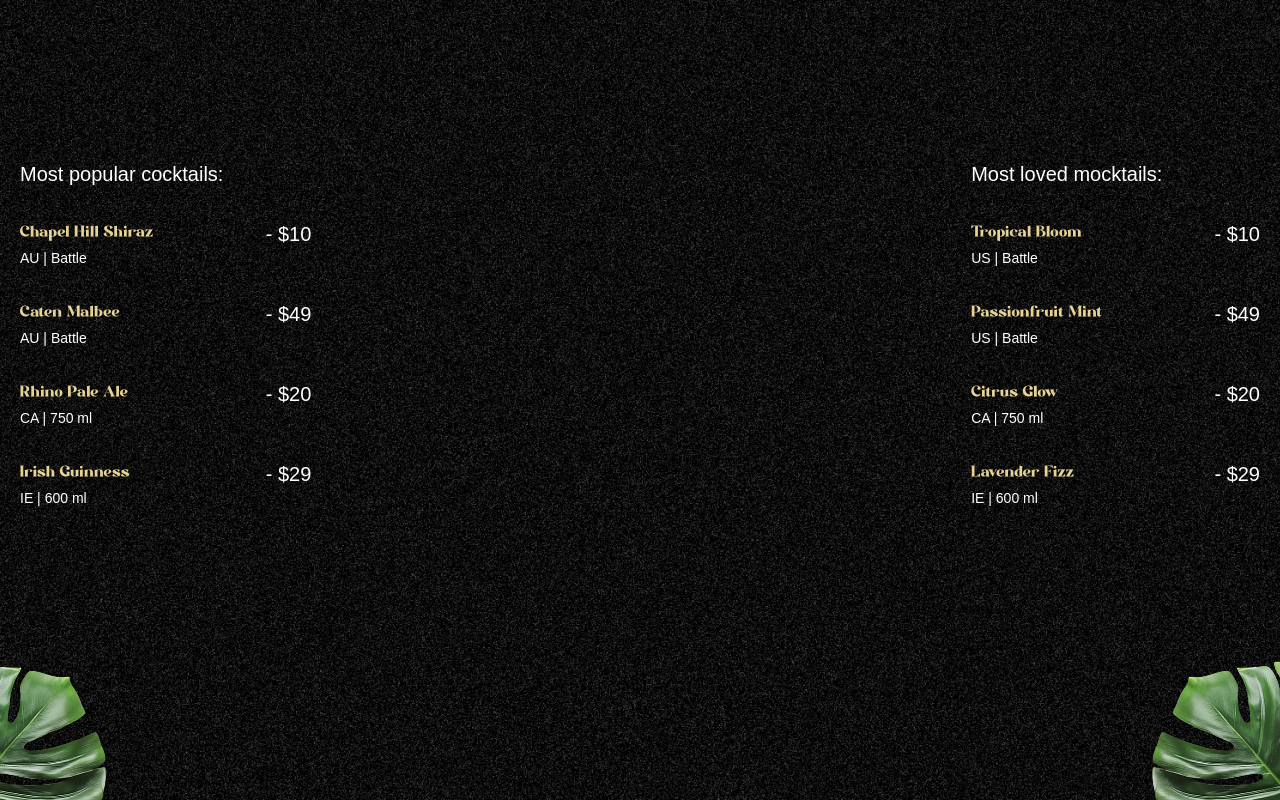
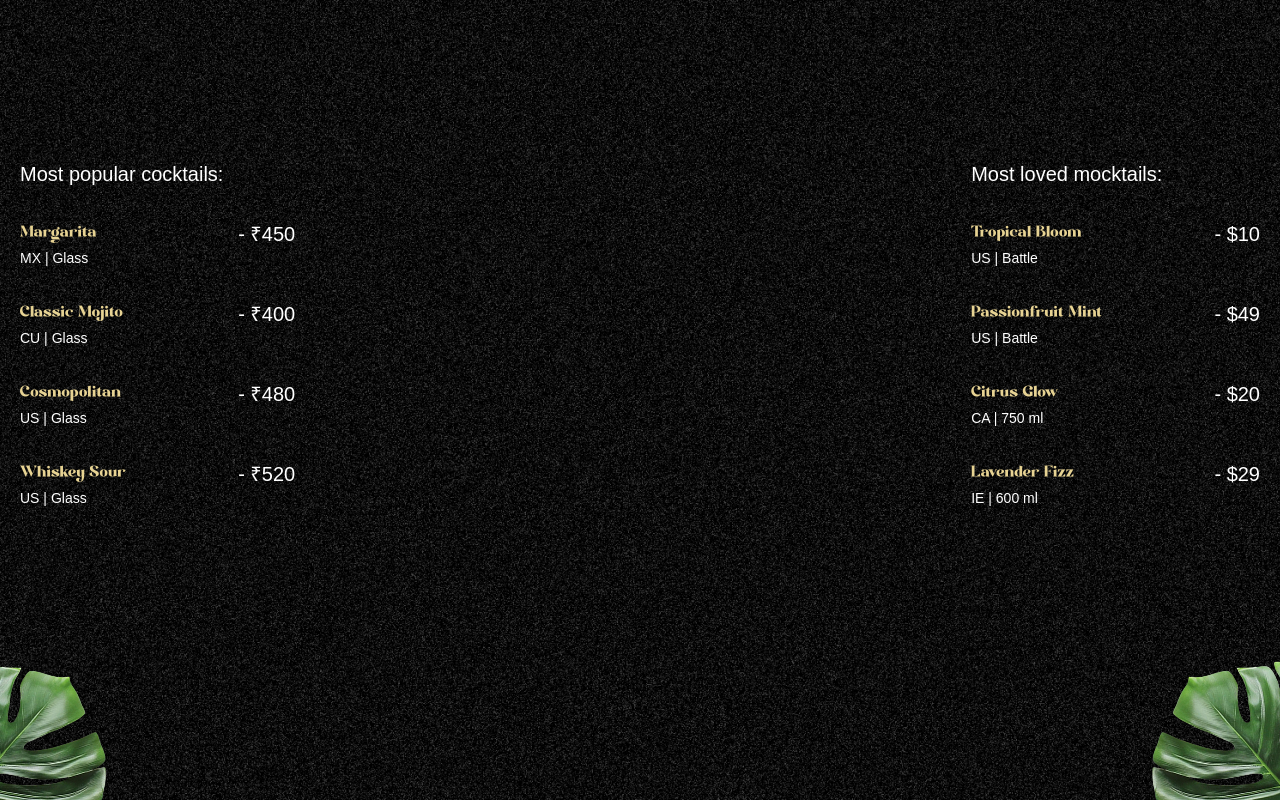
Before and after one commit to AdamyaMehta07/gsap_cocktail, a React (Vite) app: page / in a window 1280 px wide. Shown: the part 800-1600 px from the top of the page. Built offline with nearby package versions, Linux system fonts and the light colour scheme; a web font is replaced by a local one.

Commit message:
Implement cocktails Section

```diff
--- a/constants/index.js
+++ b/constants/index.js
@@ -19,28 +19,28 @@
 
 const cocktailLists = [
  {
-	name: "Chapel Hill Shiraz",
-	country: "AU",
-	detail: "Battle",
-	price: "$10",
+	name: "Margarita",
+	country: "MX",
+	detail: "Glass",
+	price: "₹450",
  },
  {
-	name: "Caten Malbee",
-	country: "AU",
-	detail: "Battle",
-	price: "$49",
+	name: "Classic Mojito",
+	country: "CU",
+	detail: "Glass",
+	price: "₹400",
  },
  {
-	name: "Rhino Pale Ale",
-	country: "CA",
-	detail: "750 ml",
-	price: "$20",
+	name: "Cosmopolitan",
+	country: "US",
+	detail: "Glass",
+	price: "₹480",
  },
  {
-	name: "Irish Guinness",
-	country: "IE",
-	detail: "600 ml",
-	price: "$29",
+	name: "Whiskey Sour",
+	country: "US",
+	detail: "Glass",
+	price: "₹520",
  },
 ];
 
```
